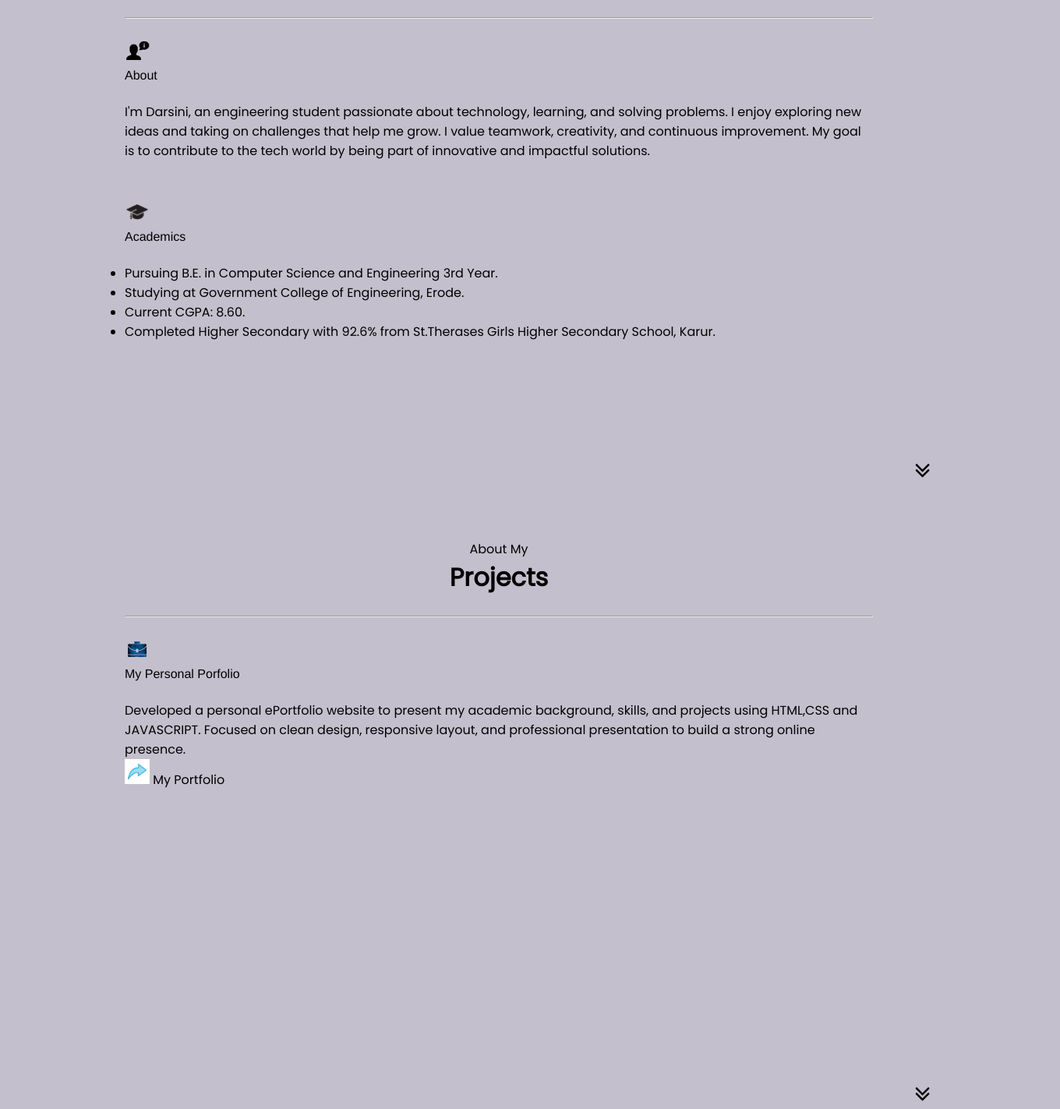
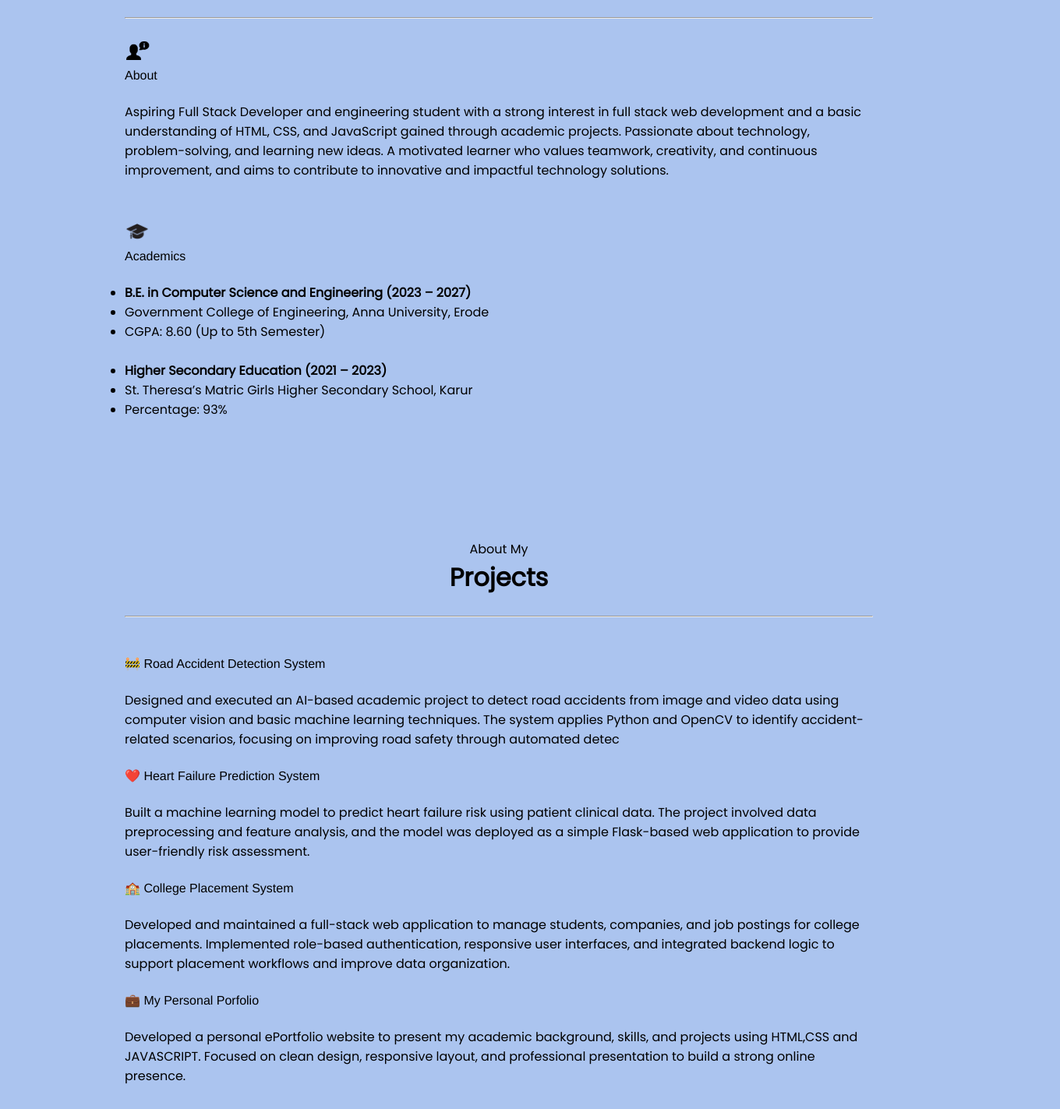
Before and after one commit to Darsini-B/Darsini-B-personal-portfolio.github.io, a plain HTML site: page index.html in a window 1280 px wide. Shown: the part 1004-2427 px from the top of the page at 78% size, 1360 px wide, since content can reach past the window. Drawn offline with Linux system fonts and the light colour scheme.

Commit message:
Update index.html

```diff
--- a/index.html
+++ b/index.html
@@ -8,9 +8,9 @@
     <link rel="stylesheet" href="style.css" />
     <link rel="stylesheet" href="mediaqueries.css" />
 </head>
-<body style="background-color: rgb(196, 191, 204)">
+<body style="background-color: #abc4ef;">
     <nav id="desktop-nav">
-     <div class="logo"> <b>Darsini</b></div>
+     <div class="logo"> <b>Darsini B</b></div>
      <div>
         <ul class="nav-links">
             <li><a href="#profile">Profile</a></li>
@@ -22,7 +22,7 @@
     </div>
   </nav>
     <nav id="hamburger-nav">
-    <div class="logo">Darsini</div>
+    <div class="logo">Darsini B</div>
     <div class="hamburger-menu">
         <div class="hamburger-icon" onclick="toggleMenu()">
             <span></span>
@@ -47,7 +47,7 @@
     <div class="section__text">
         <p class="section__text__p1">Hello! I'm</p>
         <h2 class="title">Darsini</h2>
-        <p class="section__text__p2">a passionate Software Developer.</p>
+        <p class="section__text__p2">Aspiring Full Stack Developer</p>
         <div class="btn-container">
             <!--<button class="btn btn-color-2"
                     onclick="window.open('./images/resume.pdf')">Download CV
@@ -72,7 +72,7 @@
         </div>
     </div>
     </div>
-    <img src="./images/arrow-icon.png" alt="Arrow icon" class="icon arrow" onclick="location.href='./#about'"/>
+  <!--  <img src="./images/arrow-icon.png" alt="Arrow icon" class="icon arrow" onclick="location.href='./#about'"/>-->
 
   </section>
 
@@ -91,7 +91,11 @@
     <br>
     <div class="text-container">
         <p>
-            I'm Darsini, an engineering student passionate about technology, learning, and solving problems. I enjoy exploring new ideas and taking on challenges that help me grow. I value teamwork, creativity, and continuous improvement. My goal is to contribute to the tech world by being part of innovative and impactful solutions.
+          Aspiring Full Stack Developer and engineering student with a strong interest in full stack
+web development and a basic understanding of HTML, CSS, and JavaScript gained through
+academic projects. Passionate about technology, problem-solving, and learning new ideas.
+A motivated learner who values teamwork, creativity, and continuous improvement, and
+aims to contribute to innovative and impactful technology solutions.
          </p>
      </div>
      <br>
@@ -104,13 +108,16 @@
     <br>
     <div class="text-container">
         <ul>
-            <li><p>Pursuing B.E. in Computer Science and Engineering 3rd Year.</p></li>
-            <li><p>Studying at Government College of Engineering, Erode.</p></li>
-            <li><p>Current CGPA: 8.60.</p></li>
-            <li><p>Completed Higher Secondary with 92.6% from St.Therases Girls Higher Secondary School, Karur.</p></li>
+            <li><p><b>B.E. in Computer Science and Engineering (2023 – 2027)</b></p></li>
+            <li><p>Government College of Engineering, Anna University, Erode</p></li>
+            <li><p>CGPA: 8.60 (Up to 5th Semester)</p></li>
+            <br>
+            <li><p><b>Higher Secondary Education (2021 – 2023)</b></p></li>
+            <li><p>St. Theresa’s Matric Girls Higher Secondary School, Karur</p></li>
+            <li><p>Percentage: 93%</p></li>
         </ul>
     </div>
-    <img src="./images/arrow-icon.png" alt="Arrow icon" class="icon arrow" onclick="location.href='./#projects'"/>
+  <!--  <img src="./images/arrow-icon.png" alt="Arrow icon" class="icon arrow" onclick="location.href='./#projects'"/>-->
  </section>
 
   <section id="projects">
@@ -120,19 +127,44 @@
     <hr>
     <br>
         <div class="about-details-container">
+
+        <br>
         <div class="projects-containers">
-            <img src="./images/portfolio-icon.png" alt="Portfolio icon" class="icon"/>
-            <p style="font-family: 'Franklin Gothic Medium', 'Arial Narrow', Arial, sans-serif;"> My Personal Porfolio </p>
+            <p style="font-family: 'Franklin Gothic Medium', 'Arial Narrow', Arial, sans-serif;"> 🚧 Road Accident Detection System</p>
+            <br>
+            <p class="text-container">
+                Designed and executed an AI-based academic project to detect road accidents from image and video data using computer vision and basic machine learning techniques. The system applies Python and OpenCV to identify accident-related scenarios, focusing on improving road safety through automated detec
+            </p>
+        </div>
+        <br>
+        <div class="projects-containers">
+            <p style="font-family: 'Franklin Gothic Medium', 'Arial Narrow', Arial, sans-serif;"> ❤️ Heart Failure Prediction System</p>
+            <br>
+            <p class="text-container">
+                Built a machine learning model to predict heart failure risk using patient clinical data. The project involved data preprocessing and feature analysis, and the model was deployed as a simple Flask-based web application to provide user-friendly risk assessment.
+            </p>
+        </div>
+        <br>
+        <div class="projects-containers">
+            <p style="font-family: 'Franklin Gothic Medium', 'Arial Narrow', Arial, sans-serif;"> 🏫 College Placement System</p>
+            <br>
+            <p class="text-container">
+                Developed and maintained a full-stack web application to manage students, companies, and job postings for college placements. Implemented role-based authentication, responsive user interfaces, and integrated backend logic to support placement workflows and improve data organization.
+            </p>
+        </div>
+        <br>
+         <div class="projects-containers">
+            <p style="font-family: 'Franklin Gothic Medium', 'Arial Narrow', Arial, sans-serif;"> 💼 My Personal Porfolio </p>
             <br>
             <p class="text-container">
                 Developed a personal ePortfolio website to present my academic background, skills, and projects using HTML,CSS and JAVASCRIPT. Focused on clean design, responsive layout, and professional presentation to build a strong online presence.
             </p>
-            <img src="./images/right-arrow-icon.png" alt="Right arrow icon" class="icon"
+           <!-- <img src="./images/right-arrow-icon.png" alt="Right arrow icon" class="icon"
             style="cursor: pointer;">
-            <a href="https://darsini-b.github.io/Darsini-B-personal-portfolio.github.io/" target="_blank" rel="noopener noreferrer">My Portfolio</a>
+            <a href="https://darsini-b.github.io/Darsini-B-personal-portfolio.github.io/" target="_blank" rel="noopener noreferrer">My Portfolio</a>-->
         </div>
      </div>
-    <img src="./images/arrow-icon.png" alt="Arrow icon" class="icon arrow" onclick="location.href='./#skills'"/>
+ <!--   <img src="./images/arrow-icon.png" alt="Arrow icon" class="icon arrow" onclick="location.href='./#skills'"/>-->
 </section>
 
   <section id="skills">
@@ -262,7 +294,7 @@
                 </div>
             </div>
         </div>
-        <img src="./images/arrow-icon.png" alt="Arrow icon" class="icon arrow" onclick="location.href='./#contact'"/>
+      <!--  <img src="./images/arrow-icon.png" alt="Arrow icon" class="icon arrow" onclick="location.href='./#contact'"/>-->
   </section>
 
   <section id="contact">
```
